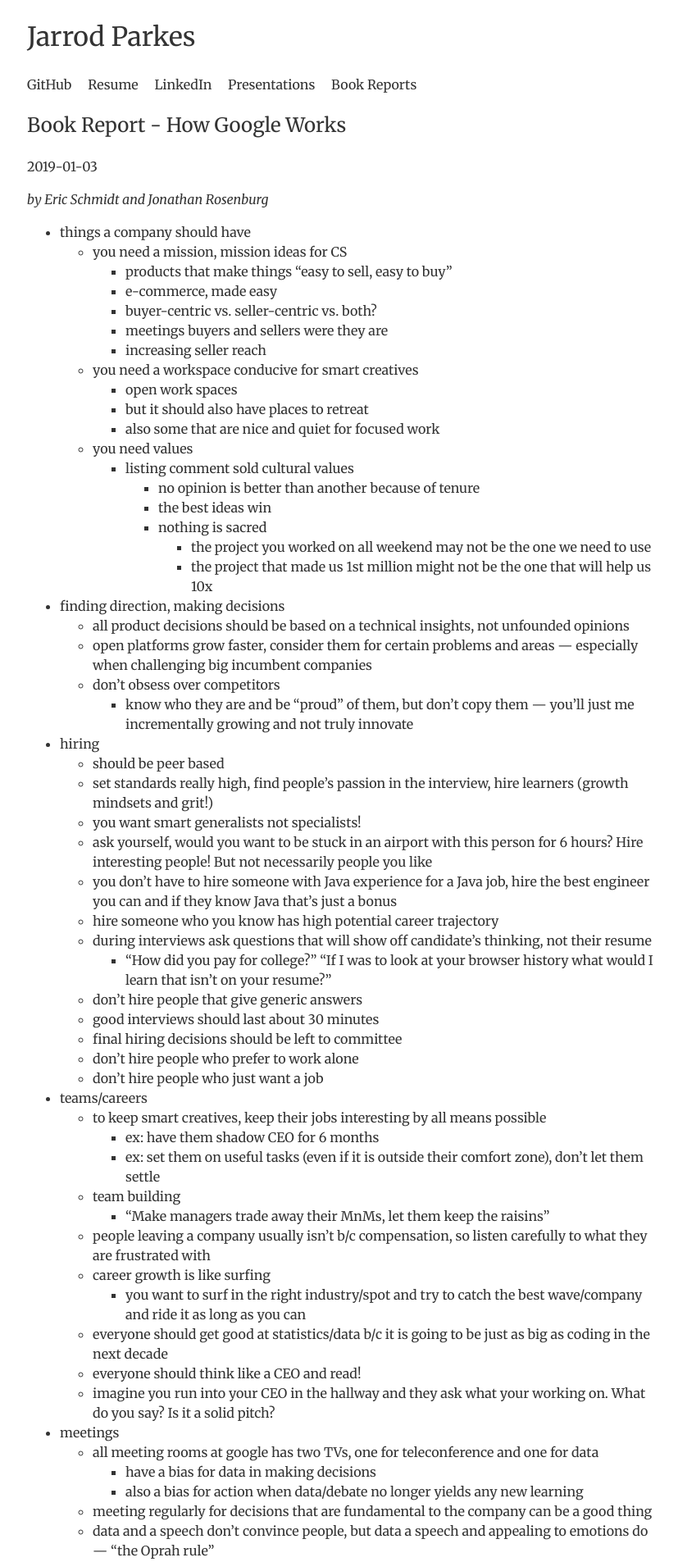
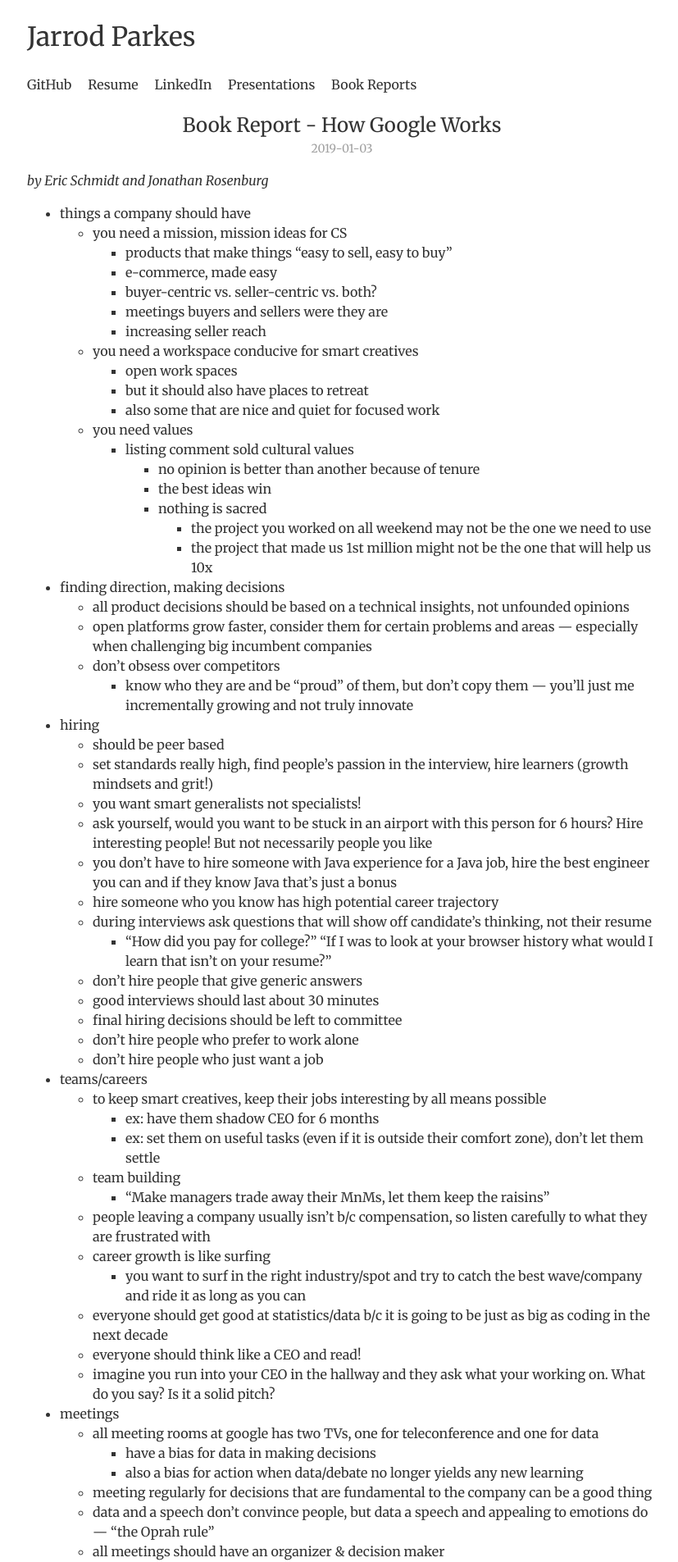
Before and after one commit to jarrodparkes/jarrodparkes.github.io, a Jekyll site: the page built from _posts/2019-01-03-how-google-works.md, in a window 1280 px wide. Shown: the top 1905 px of the page at 82% size, without its empty margins (223-1050 px from the left). Built offline with Jekyll 4.4.1, drawn with Linux system fonts in a browser that asks for light colours.

Commit message:
fix books page generation

```diff
--- a/_layouts/book.html
+++ b/_layouts/book.html
@@ -1,9 +1,8 @@
 ---
 layout: default
 ---
-
-<article class="book">
-    <h2 class="book-header">{{ page.title }}</h2>
-    <p class="book-meta">{{ page.date | date: site.date_format }}</p>
+<article class="post">
+    <h2 class="post-header">{{ page.title }}</h2>
+    <p class="post-meta">{{ page.date | date: site.date_format }}</p>
     {{ content }}
 </article>
--- a/presentations.html
+++ b/presentations.html
@@ -1,7 +1,6 @@
 ---
 layout: default
 ---
-
 <div class="home">
     <ul class="posts">
         {% assign presentations = (site.posts | where: "layout" , "presentation") %}
```
Also changed, not shown: books.html (+3 -4 lines).
